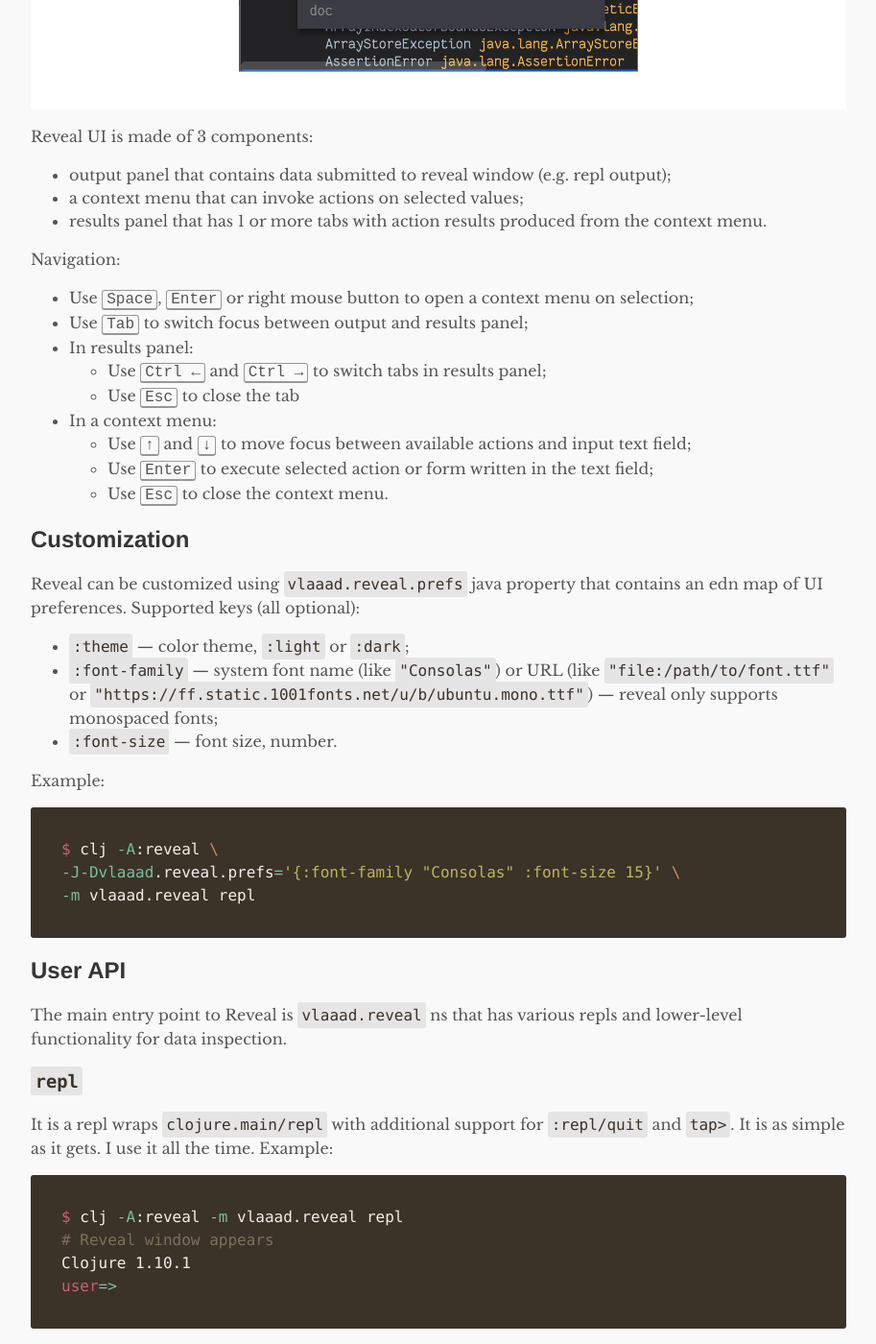
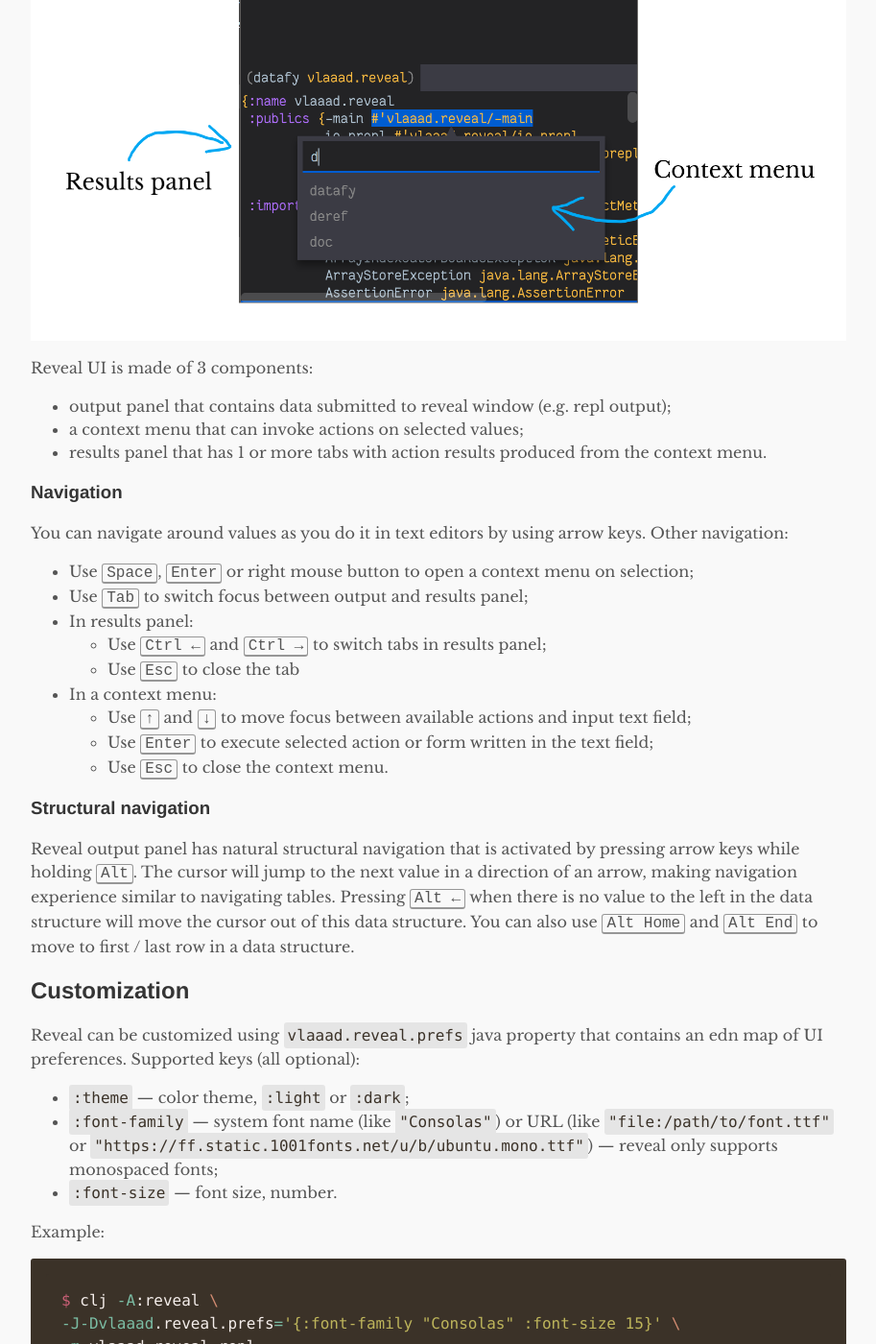
Before and after one commit to vlaaad/vlaaad.github.io, a Jekyll site: the page built from reveal.md, in a window 1280 px wide and 1400 px high, scrolled down 10738 px. Shown: the whole window at 96% size, without its empty margins (183-1096 px from the left). Built offline with Jekyll 4.4.1, drawn with Linux system fonts in a browser that asks for light colours; some of the changed text lies outside the part shown.

Commit message:
struct nav + alias

````diff
--- a/reveal.md
+++ b/reveal.md
@@ -26,10 +26,17 @@
 The easiest way to try it is to run a Reveal repl:
 ```sh
 clj \
--Sdeps '{:deps {vlaaad/reveal {:mvn/version "1.0.130"}}}' \
+-Sdeps '{:deps {vlaaad/reveal {:mvn/version "1.0.154"}}}' \
 -m vlaaad.reveal repl
 ```
 Executing this command will start a repl and open Reveal output window that will mirror the evaluations in the shell.
+
+Here is an example alias you can put into your user `deps.edn`:
+```clj
+:reveal {:extra-deps {vlaaad/reveal {:mvn/version "1.0.154"}}
+         :ns-default vlaaad.reveal
+         :exec-fn repl}
+```
 
 # Features
 
@@ -125,7 +132,10 @@
 - a context menu that can invoke actions on selected values;
 - results panel that has 1 or more tabs with action results produced from the context menu.
 
-Navigation:
+### Navigation
+
+You can navigate around values as you do it in text editors by using arrow keys. Other navigation:
+
 - Use <kbd>Space</kbd>, <kbd>Enter</kbd> or right mouse button to open a context menu on selection;
 - Use <kbd>Tab</kbd> to switch focus between output and results panel;
 - In results panel:
@@ -135,6 +145,10 @@
   - Use <kbd>↑</kbd> and <kbd>↓</kbd> to move focus between available actions and input text field;
   - Use <kbd>Enter</kbd> to execute selected action or form written in the text field;
   - Use <kbd>Esc</kbd> to close the context menu.
+
+### Structural navigation
+
+Reveal output panel has natural structural navigation that is activated by pressing arrow keys while holding <kbd>Alt</kbd>. The cursor will jump to the next value in a direction of an arrow, making navigation experience similar to navigating tables. Pressing <kbd>Alt ←</kbd> when there is no value to the left in the data structure will move the cursor out of this data structure. You can also use <kbd>Alt Home</kbd> and <kbd>Alt End</kbd> to move to first / last row in a data structure.
 
 ## Customization
 
````
